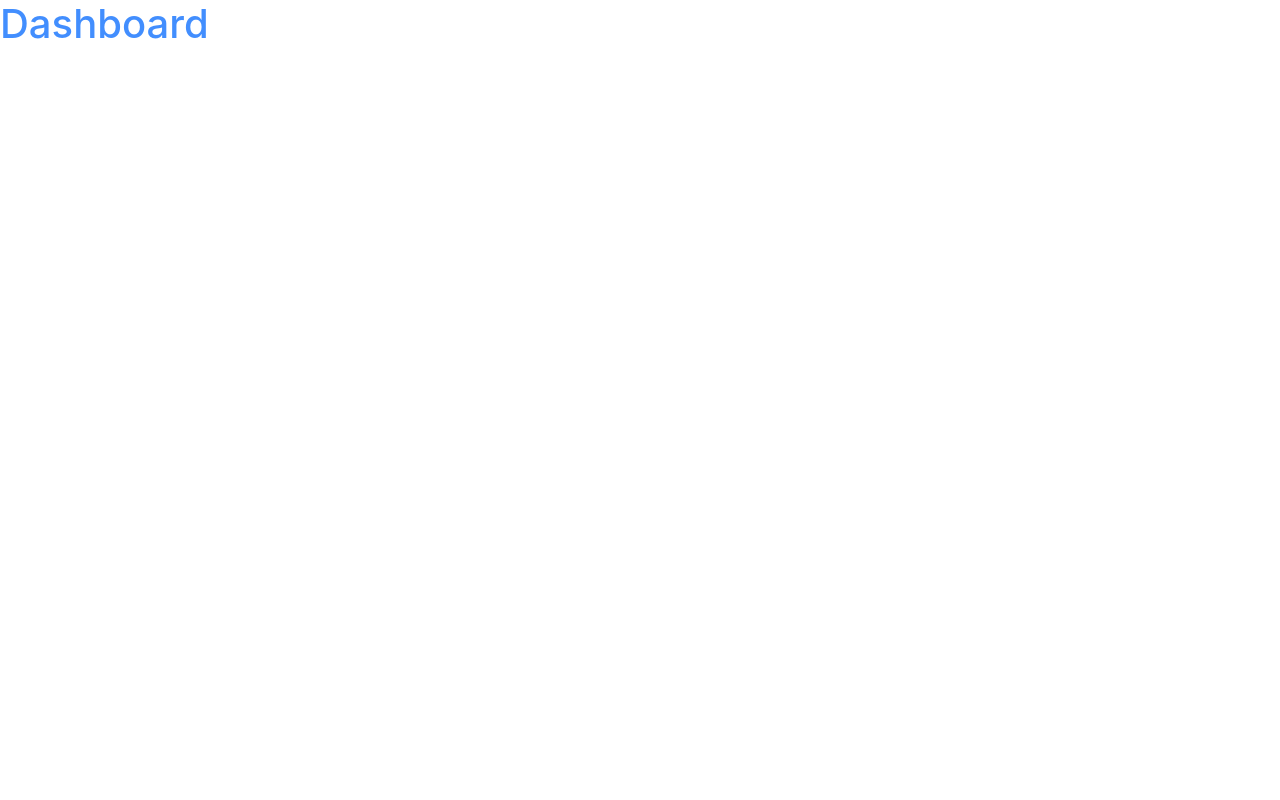
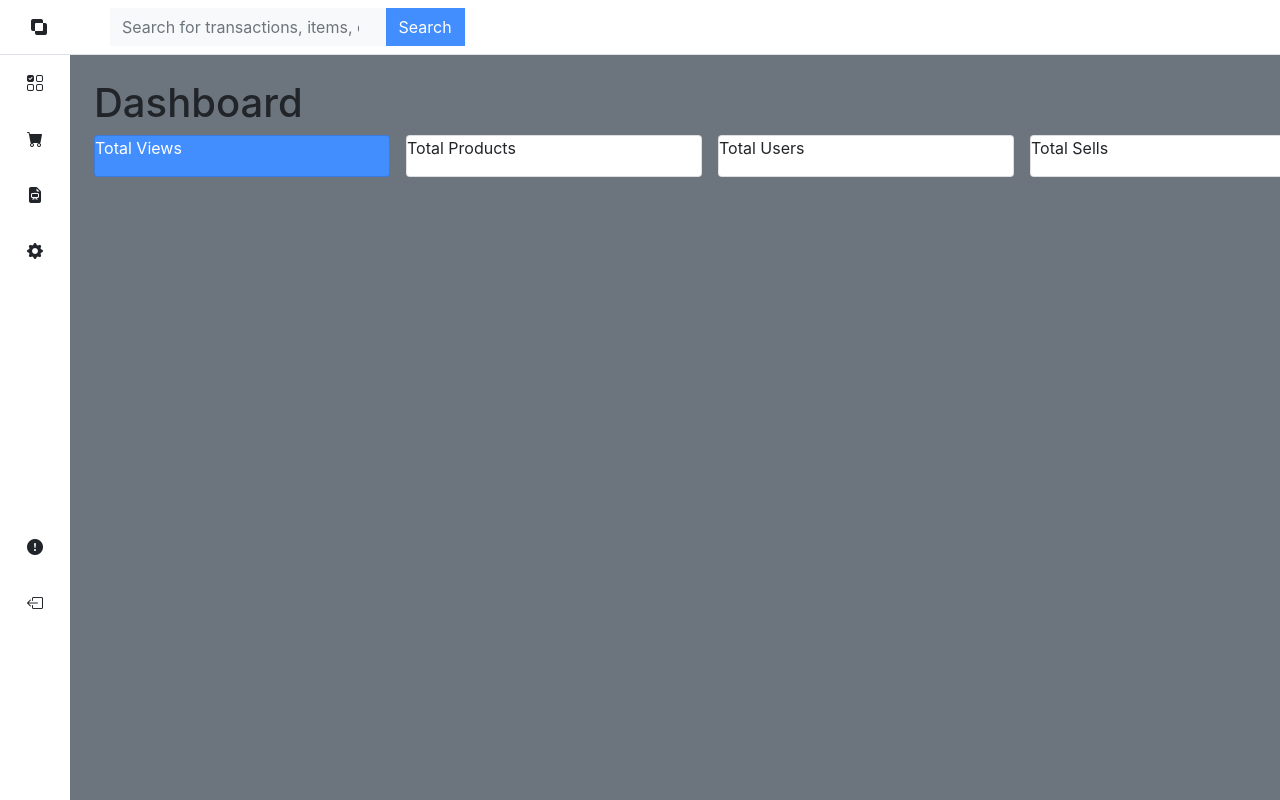
Before and after one commit to iampratiktandel/dashboard-bootstrap, a website: page index.html in a window 1280 px wide. Drawn offline with nearby package versions, Linux system fonts and the light colour scheme.

Commit message:
feat: add sidebar

```diff
--- a/assets/base/_color.scss
+++ b/assets/base/_color.scss
@@ -1,7 +1,7 @@
 $primary: #428EFE;
 $white: #fff;
 $black: #000;
-$light-gray: #F8F8F8;
+$gray: #7e7d7d;
 $light-green: #8BC38A;
 $orange: #FF764A;
 $light-blue: #83BDBC;
--- a/assets/base/_global.scss
+++ b/assets/base/_global.scss
@@ -1,4 +1,9 @@
 @import url("https://fonts.googleapis.com/css2?family=Roboto:wght@100;300;400;500;700;900&display=swap");
+
+* {
+  margin: 0;
+  padding: 0;
+}
 
 html,
 body {
--- /dev/null
+++ b/assets/component/_card.scss
@@ -0,0 +1,5 @@
+.card {
+  background-color: $white;
+  width: 300px;
+  gap: 10px;
+}
--- a/assets/component/_index.scss
+++ b/assets/component/_index.scss
@@ -0,0 +1 @@
+@import './card';
--- a/assets/layout/_index.scss
+++ b/assets/layout/_index.scss
@@ -1,2 +1,3 @@
 @import './header';
 @import './sidebar';
+@import './dashboard';
--- a/assets/layout/_sidebar.scss
+++ b/assets/layout/_sidebar.scss
@@ -0,0 +1,4 @@
+.sidebar {
+  min-width: 70px;
+  gap: 15rem;
+}
--- a/index.html
+++ b/index.html
@@ -3,11 +3,77 @@
 <head>
   <meta charset="UTF-8">
   <meta http-equiv="X-UA-Compatible" content="IE=edge">
-  <meta name="viewport" content="width=device-width, initial-scale=1.0">
+  <meta name="viewport" content="width=device-width, initial-scale=1, shrink-to-fit=no">
   <title>Dashboard</title>
+  <link rel="stylesheet" href="https://cdn.jsdelivr.net/npm/bootstrap-icons@1.8.1/font/bootstrap-icons.css">
   <link rel="stylesheet" href="./style.css">
 </head>
 <body>
-  <h1 class="text-primary">Dashboard</h1>
+  <!-- Topbar -->
+  <header class="border-bottom">
+    <nav class="navbar navbar-expand-lg navbar-light bg-light-gray">
+      <div class="container-fluid">
+        <span class="bi bi-exclude mr-5"></span>
+        <button class="navbar-toggler" type="button" data-bs-toggle="collapse" data-bs-target="#navbarSupportedContent" aria-controls="navbarSupportedContent" aria-expanded="false" aria-label="Toggle navigation">
+          <span class="navbar-toggler-icon"></span>
+        </button>
+        <div class="collapse navbar-collapse" id="navbarSupportedContent">
+          <form class="d-flex col-4">
+            <input class="form-control bg-light border-0 rounded-0 me-2" type="search" placeholder="Search for transactions, items, etc" aria-label="Search">
+            <button class="btn btn-primary text-light-gray rounded-0" type="submit">Search</button>
+          </form>
+        </div>
+      </div>
+    </nav>
+  </header>
+  <!-- /Topbar -->
+
+  <div class="d-flex h-100">
+    <aside class="sidebar bg-white d-flex flex-column h-100">
+      <div>
+        <div class="text-center p-3">
+          <span class="bi bi-ui-checks-grid" ></span>
+        </div>
+        <div class="text-center p-3">
+          <span class="bi bi-cart-fill"></span>
+        </div>
+        <div class="text-center p-3">
+          <span class="bi bi-file-earmark-easel-fill"></span>
+        </div>
+        <div class="text-center p-3">
+          <span class="bi bi-gear-fill"></span>
+        </div>
+      </div>
+
+      <div>
+        <div class="text-center p-3">
+          <span class="bi bi-exclamation-circle-fill"></span>
+        </div>
+        <div class="text-center p-3">
+          <span class="bi bi-box-arrow-left"></span>
+        </div>
+      </div>
+    </aside>
+
+    <div class="dashboard d-flex flex-column h-100 w-100">
+      <main class="d-flex flex-column h-100 bg-secondary p-4">
+        <h1>Dashboard</h1>
+        <div class="d-flex flex-row">
+          <div class="card bg-primary text-white mr-3">
+            <p>Total Views</p>
+          </div>
+          <div class="card mr-3">
+            <p>Total Products</p>
+          </div>
+          <div class="card mr-3">
+            <p>Total Users</p>
+          </div>
+          <div class="card">
+            <p>Total Sells</p>
+          </div>
+        </div>
+      </main>
+    </div>
+  </div>
 </body>
 </html>
```
Also changed, not shown: assets/layout/_dashboard.scss (added), style.css, 1 other file.
